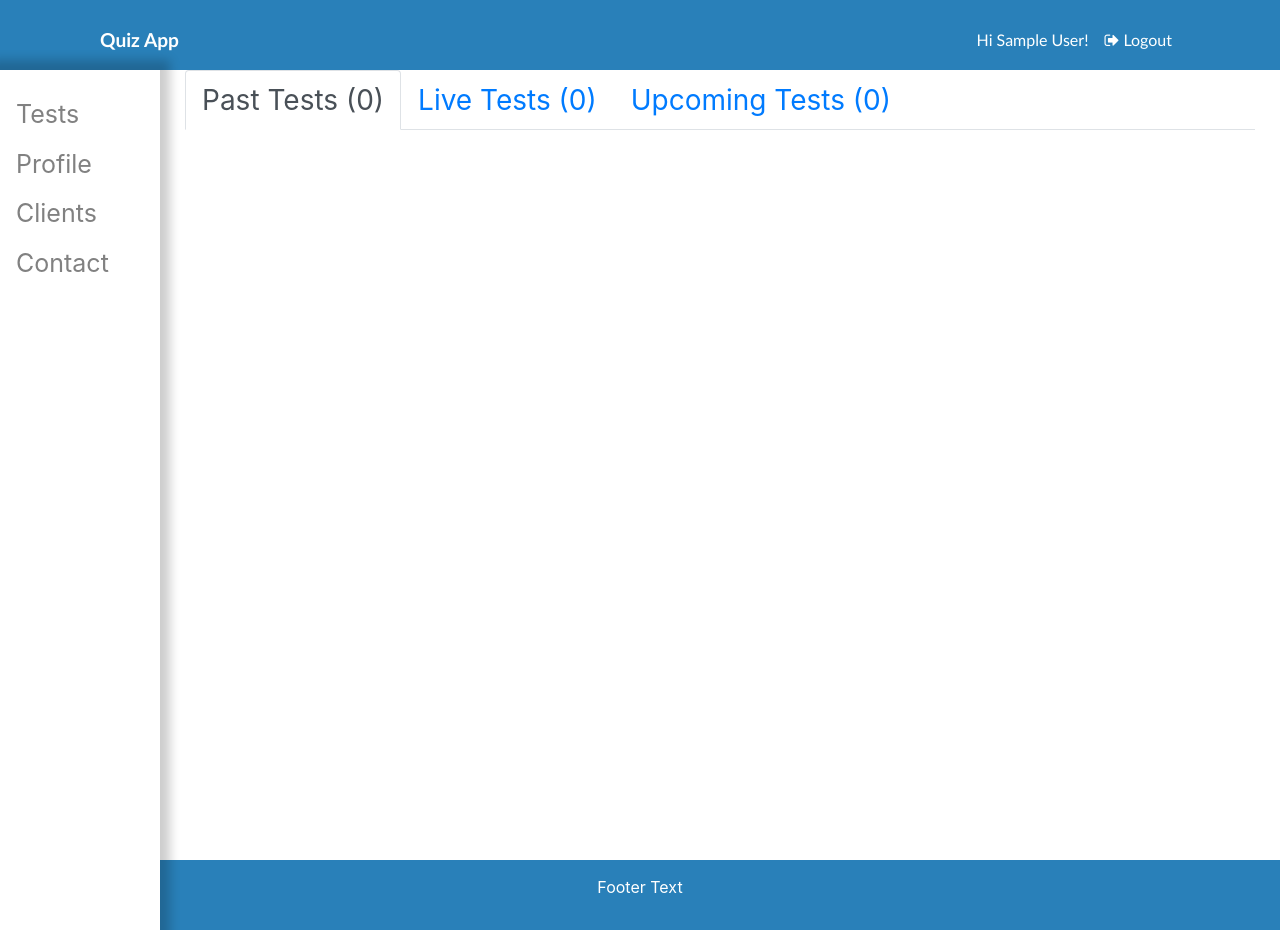
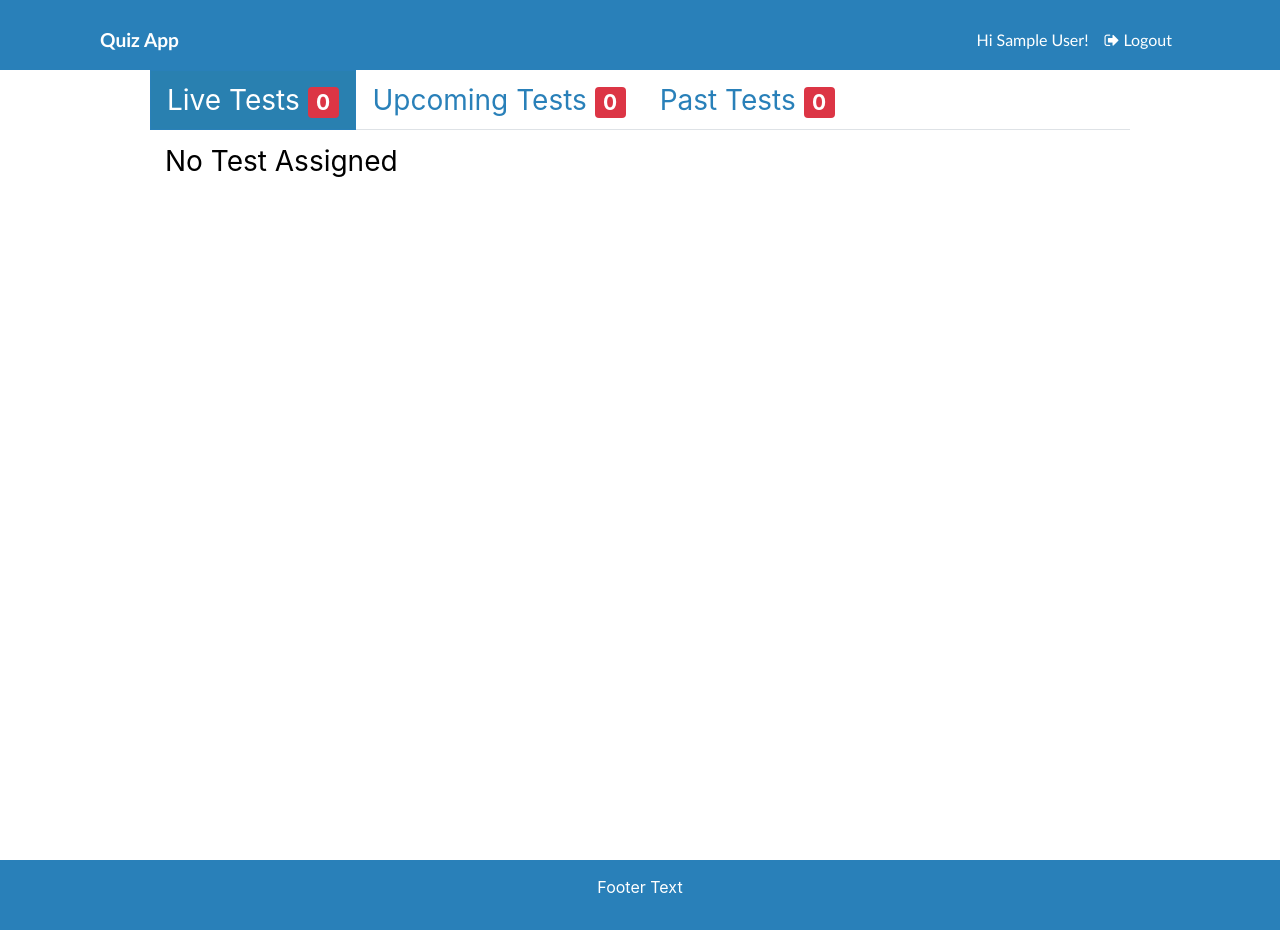
Before and after one commit to Nisheshg5/Quiz-WebApp, a Django app: page /profile/ in a window 1280 px wide. Run offline with Django 3.2, Linux system fonts and the light colour scheme; the visitor is signed in with stand-in values (Sample User, id 1); data that the repository does not hold is empty; some libraries are stand-ins or nearby versions.

Commit message:
styled all the pages and add some functionalies

```diff
--- a/quiz_app/static/quiz_app/css/form.css
+++ b/quiz_app/static/quiz_app/css/form.css
@@ -14,6 +14,10 @@
     border-radius: 8px;
     width: 450px;
 }
+.formBlock button.btn-block{
+    background:var(--nav) !important;
+    color:#fff;
+}
 
 a.form-link {
     color: #fff;
--- a/quiz_app/static/quiz_app/css/site.css
+++ b/quiz_app/static/quiz_app/css/site.css
@@ -20,20 +20,6 @@ body {
     position: relative;
     color:#fff;
 }
-
-/* body::before {
-    content: "";
-    position: fixed;
-    display: block;
-    z-index: -1;
-    top: 0;
-    width: 100vw;
-    height: 100vh;
-    background: radial-gradient(rgba(255, 255, 255, 0.2), rgba(0, 0, 0, 0.2), rgba(0, 0, 0, 0.9));
-    background-size: cover;
-    background-repeat: no-repeat;
-} */
-
 
 .btn-purple {
     background: #8337d2;
@@ -88,116 +74,74 @@ body {
     margin-left: 30px;
 }
 
+#home .quiz_form
+{
+    color:#222;
+}
+#home .quiz_form .form-control:focus
+{
+    color:#222;
+}
+#home .quiz_form input{
+    margin-top: 50px;
+    margin-bottom: 30px;
+    width: 100%;
+    font-family: 'Montserrat', sans-serif;
+    font-weight: 700;
+    background:#e8f0fe;
+}
+#home .quiz_form input::placeholder{
+    color:#222;
+}
+#home .quiz_form button
+{
+    background: var(--nav);
+    color:#fff;
+}
 
 
-.quiz_form input[type='text'] {
-    margin-top: 50px;
-    margin-bottom: 30px;
-    padding: 10px 20px 10px 20px;
-    min-width: 300px;
-    border-radius: 1em;
-    background-color: rgba(0, 0, 0, 0.2);
-    font-family: 'Montserrat', sans-serif;
-    font-weight: 700;
-    border-color: #9c51e9;
-    color: #fff;
-    box-shadow: 0 0 10px 0 #9c51e9 inset, 0 0 10px 4px #9c51e9;
+
+.quiz_started,
+#quiz_instruction
+{
+    display: flex;
+    justify-content: center;
+    align-items: center;
+    flex-direction: column;
+    padding:15px 15px;
 }
-
-.quiz_form input[type='submit'],
-.start_test {
-    text-align: center;
-    padding: 1em 3em;
-    border-radius: 2em;
-    min-width: 100px;
-    max-width: 200px;
-    background-color: transparent;
-    font-family: 'Montserrat', sans-serif;
-    font-weight: 700;
-    border-color: #9c51e9;
-    color: #fff;
-    box-shadow: 0 0 40px 40px #9c51e9 inset, 0 0 0 0 #9c51e9;
-    -webkit-transition: all 150ms ease-in-out;
+.quiz_started .inner{
+    align-items: center;
+}
+.quiz_started .start_test,
+#quiz_instruction .start_test {
+    background: var(--nav);
+    color:#fff;
     transition: all 150ms ease-in-out;
 }
 
-.quiz_form input[type='submit']:hover {
-    box-shadow: 0 0 10px 0 #9c51e9 inset, 0 0 10px 4px #9c51e9;
-    color: #fff;
-    outline: 0;
-}
-
-@media only screen and (max-width: 1366px) {
-
-    .quiz_form input[type='text'] {
-        min-width: 200px;
-    }
-}
-
-@media only screen and (max-width: 768px) {
-
-
-    .quiz_form input[type='text'] {
-        min-width: 150px;
-    }
-}
-
-.quiz-started {
+.quiz-upcoming
+{
     display: flex;
     justify-content: center;
     align-items: center;
 }
-
-.quiz-upcoming .inner,
-.quiz-started .inner {
-    margin: 40px auto 0 auto;
+.quiz-upcoming .inner{
     padding: 50px;
-    width: 40vw;
-    border-radius: 50px;
-    background-color: rgba(0, 0, 0, 0.4);
-    -webkit-backdrop-filter: blur(5px);
-    -moz-backdrop-filter: blur(5px);
-    backdrop-filter: blur(5px);
-    display: flex;
-    justify-content: space-around;
-    align-items: center;
+    width: 800px;
+    max-width: 100%;
 }
 
-.quiz-started .inner {
-    width: 80vw;
-}
-
-.instructions {
-    display: flex;
-    flex-direction: column;
-}
-
-.quiz-started .instruction-list {
+#quiz_instruction .instruction-list {
     padding: 0 20px;
 }
 
-
-
-
-@media only screen and (max-width: 1366px) {
-    .quiz-upcoming .inner {
-        width: 60vw;
-    }
-}
-
-@media only screen and (max-width: 768px) {
-    .quiz-upcoming .inner {
-        width: 90vw;
-    }
-}
 
 .message {
     font-weight: 600;
     color: dodgerblue;
 }
 
-
-
 .body-content {
     padding: 5px;
     font-family: 'Segoe UI', Tahoma, Geneva, Verdana, sans-serif;
--- a/quiz_app/static/quiz_app/css/style.css
+++ b/quiz_app/static/quiz_app/css/style.css
@@ -12,7 +12,9 @@
 
 body {
     background: rgb(210, 210, 210);
+    background:#fff;
     overflow-x: hidden;
+    color:#222;
 }
 
 .navbar {
@@ -28,14 +30,25 @@ body {
 }
 
 #home,
-.quiz-started,
+.quiz_started,
 #quiz_result,
 .container-form,
-#profile
+#profile,
+.quiz-upcoming,
+#quiz_ended,
+#quiz_instruction
 {
     min-height: calc(100vh - 70px - 70px);
 }
 
+.shadow {
+    box-shadow: 2px 5px 10px 10px rgba(0, 0, 0, 0.2);
+}
+
+
+/*
+Home Page CSS
+*/
 #home {
     /* background:url('https://source.unsplash.com/random/1600%C3%971600/?laptop'); */
     background: url('../images/bg1.jpeg');
@@ -46,7 +59,6 @@ body {
     align-items: center;
     justify-content: center;
 }
-
 
 .home_div {
     display: flex;
@@ -78,65 +90,74 @@ body {
     }
 }
 
-#quiz_result {
-    color: #000;
+/*
+Quiz Result CSS
+*/
+
+#quiz_result
+{
+    color: #222;
     display: flex;
     justify-content: center;
     align-items: center;
     flex-direction: column;
 }
-
-#quiz_result div:nth-child(1) {
+#quiz_result div:nth-child(1)
+{
     width: 100%;
 }
-
-.shadow {
-    box-shadow: 2px 5px 10px 10px rgba(0, 0, 0, 0.2);
-}
-
-#quiz_result .content {
+#quiz_result .content
+{
     padding: 20px 10px;
     box-shadow: 2px 5px 10px 10px rgba(0, 0, 0, 0.2);
 }
-
-#quiz_result .content .row {
+#quiz_result .content .row
+{
     margin: 5px auto;
     font-weight: bold;
 }
 
-#quiz_result .content .row .score {
+#quiz_result .content .row .score
+{
     font-size: 30px;
 }
 
 #quiz_result .content .row .progress,
-#quiz_result .content .row .progress-bar {
+#quiz_result .content .row .progress-bar
+{
     height: 25px;
 }
 
-#quiz_result .description {
+#quiz_result .description
+{
     box-shadow: 2px 5px 10px 10px rgba(0, 0, 0, 0.2);
 }
 
-#quiz_result .description .table {
+#quiz_result .description .table
+{
     color: #fff;
     margin-bottom: 0;
 }
 
-#quiz_result .description thead tr {
-    background: #6b1c89;
+#quiz_result .description thead tr
+{
+    background: var(--nav);
 }
 
 #quiz_result .description tr th,
-#quiz_result .description tr td {
+#quiz_result .description tr td
+{
     vertical-align: middle;
 }
 
-#quiz_result .description tr td pre {
+#quiz_result .description tr td pre
+{
     display: inherit;
     color: inherit;
 }
 
-.footer {
+.footer
+{
     height: 70px;
     background: var(--nav);
     width: 100%;
@@ -146,9 +167,19 @@ body {
     justify-content: center;
     z-index:2;
 }
+
+/*
+Profile Page Styling
+*/
 #profile
 {
     background: #fff;
+    color:#222222
+}
+#profile main
+{
+    width:80%;
+    margin:0 auto;
 }
 #profile .sidenav
 {
@@ -172,12 +203,31 @@ body {
     display: block;
 }
 
-#profile .sidenav a:hover {
+#profile .sidenav a:hover
+{
     color: #222222;
 }
 #profile main
 {
-    margin-left: 160px;
+    /* margin-left: 160px; */
     font-size: 28px;
     padding: 0px 10px;
 }
+#profile main a.nav-link
+{
+    color: var(--nav);
+}
+#profile main a.nav-link.active
+{
+    color: #fff;
+}
+#profile main .nav-tabs .nav-item.show .nav-link, .nav-tabs .nav-link.active {
+    background-color: #2980B0;
+    border-color: #2980b9;
+    border-radius: 0;
+    color: #fff;
+}
+#profile .tab-content .list-group
+{
+    margin-top: 10px;
+}
--- a/quiz_app/templates/quiz_app/home.html
+++ b/quiz_app/templates/quiz_app/home.html
@@ -19,7 +19,7 @@ Home page
 				{{ quizForm.email }}
 				{{ quizForm.password }}
 				{{ quizForm.key }}
-				<input type="submit" class="btn">
+				<button type="submit" class="btn btn-lg">Submit</button>
 			</form>
 		</div>
 	</div>
--- a/quiz_app/templates/quiz_app/layout.html
+++ b/quiz_app/templates/quiz_app/layout.html
@@ -31,7 +31,7 @@
 			<ul class="nav navbar-nav ml-auto navbar-right">
 				{% if user.is_authenticated %}
 				<li class="nav-item">
-					<a class="nav-link nav-text">
+					<a class="nav-link nav-text" href="{% url 'profile' %}">
 						Hi {{ user.full_name }}!
 					</a>
 				</li>
--- a/templates/registration/login.html
+++ b/templates/registration/login.html
@@ -25,7 +25,7 @@ Login
             </label>
         </div>
         <div class="form-group">
-            <button type="submit" class="btn btn-block btn-purple mt-4" id="login">Log In</button>
+            <button type="submit" class="btn btn-block mt-4" id="login">Log In</button>
         </div>
         <div class="form-group">
             <label class="control-label">Don't have an account? <a href="{% url 'signup' %}" class="form-link">Sign
--- a/templates/registration/profile.html
+++ b/templates/registration/profile.html
@@ -7,62 +7,67 @@ Profile Page
 {% block content %}
 {% timezone request.user.timeZone %}
 <div class="container-fluid" id="profile">
-	<ul class="sidenav">
+	<!-- <ul class="sidenav">
 		<li><a href="#about">Tests</a></li>
 		<li><a href="#services">Profile</a></li>
 		<li><a href="#clients">Clients</a></li>
 		<li><a href="#contact">Contact</a></li>
-	</ul>
+	</ul> -->
 
 	<main>
 		<ul class="nav nav-tabs">
 			<li class="nav-item">
-				<a class="nav-link active" data-toggle="tab" href="#past">Past Tests ({{ past|length }})</a>
+				<a class="nav-link active" data-toggle="tab" href="#current">Live Tests <span class="badge badge-danger">{{ current|length }}</span></a>
 			</li>
 			<li class="nav-item">
-				<a class="nav-link" data-toggle="tab" href="#current">Live Tests ({{ current|length }})</a>
+				<a class="nav-link" data-toggle="tab" href="#upcoming">Upcoming Tests  <span class="badge badge-danger">{{ upcoming|length }}</span></a>
 			</li>
 			<li class="nav-item">
-				<a class="nav-link" data-toggle="tab" href="#upcoming">Upcoming Tests ({{ upcoming|length }})</a>
+				<a class="nav-link" data-toggle="tab" href="#past">Past Tests  <span class="badge badge-danger">{{ past|length }}</span></a>
 			</li>
 		</ul>
 
 		<div class="tab-content" style="color: black">
-			<div class="tab-pane container active" id="past">
-				<ol>
-					{% for quizTaker in past %}
-					<li>
-						<a target="_blank" href="{% url 'quiz_result' quizTaker.quiz.quiz_id %}">
+			<div class="tab-pane container mw-100 active" id="current">
+				<ol class="list-group">
+					{% if current|length_is:"0" %}
+						<p>No Test Assigned	</p>
+					{% else %}
+						{% for quizTaker in current %}
+						<li class="list-group-item">
+							{{ forloop.counter }}.
 							{{ quizTaker.quiz.title }}
-							{% if quizTaker.has_passed %}
-							<span style="color: ##006100">(Pass)</span>
-							{% else %}
-							<span style="color: #9C0006">(Fail)</span>
-							{% endif %}
-						</a>
+							<a target="_blank" class="btn btn-primary float-right" href="{% url 'quiz_started' quizTaker.quiz.quiz_id %}">Start Now</a>
+						</li>
+						{% endfor %}
+					{% endif %}
+				</ol>
+			</div>
+			<div class="tab-pane container fade mw-100" id="upcoming">
+				<ol class="list-group">
+					{% for quizTaker in upcoming %}
+					<li class="list-group-item">
+						{{ forloop.counter }}.
+						{{ quizTaker.quiz.title }}
+						- 	<small>{{ quizTaker.quiz.start_date}}</small>
+						<a target="_blank" class="btn btn-primary float-right" href="{% url 'quiz_upcoming' quizTaker.quiz.quiz_id %}">View Test</a>
 					</li>
 					{% endfor %}
 				</ol>
 			</div>
-			<div class="tab-pane container fade" id="current">
-				<ol>
-					{% for quizTaker in current %}
-					<li>
-						<a href="{% url 'quiz_started' quizTaker.quiz.quiz_id %}">
-							{{ quizTaker.quiz.title }}
-						</a>
-					</li>
-					{% endfor %}
-				</ol>
-
-			</div>
-			<div class="tab-pane container fade" id="upcoming">
-				<ol>
-					{% for quizTaker in upcoming %}
-					<li>
-						<a href="{% url 'quiz_upcoming' quizTaker.quiz.quiz_id %}">
-							{{ quizTaker.quiz.title }}
-						</a> - {{ quizTaker.quiz.start_date}}
+			<div class="tab-pane container fade mw-100" id="past">
+				<ol class="list-group">
+					{% for quizTaker in past %}
+					<li class="list-group-item">
+						{{ forloop.counter }}.
+						{{ quizTaker.quiz.title }}
+						- 	<small>{{ quizTaker.quiz.start_date}}</small>
+						{% if quizTaker.has_passed %}
+						<small style="color: #006100">(Pass)</small>
+						{% else %}
+						<small style="color: #9C0006">(Fail)</small>
+						{% endif %}
+						<a target="_blank" class="btn btn-primary float-right" href="{% url 'quiz_result' quizTaker.quiz.quiz_id %}"> View Result</a>
 					</li>
 					{% endfor %}
 				</ol>
--- a/templates/registration/signup.html
+++ b/templates/registration/signup.html
@@ -23,7 +23,7 @@ SignUp
 		</div>
 		{% endfor %}
 		<div class="form-group">
-			<button type="submit" class="btn btn-block btn-purple mt-4" id="signup">Sign Up</button>
+			<button type="submit" class="btn btn-block mt-4" id="signup">Sign Up</button>
 		</div>
 		<div class="form-group">
 			<label class="control-label">Already have an account? <a href="{% url 'login' %}" class="form-link">Log
```
Also changed, not shown: quiz_app/templates/quiz_app/quiz_ended.html (+4 -8 lines), quiz_app/templates/quiz_app/quiz_instructions.html (+9 -8 lines), quiz_app/templates/quiz_app/quiz_result.html (+8 -0 lines), quiz_app/templates/quiz_app/quiz_started.html (+8 -6 lines), quiz_app/templates/quiz_app/quiz_upcoming.html (+2 -5 lines).
